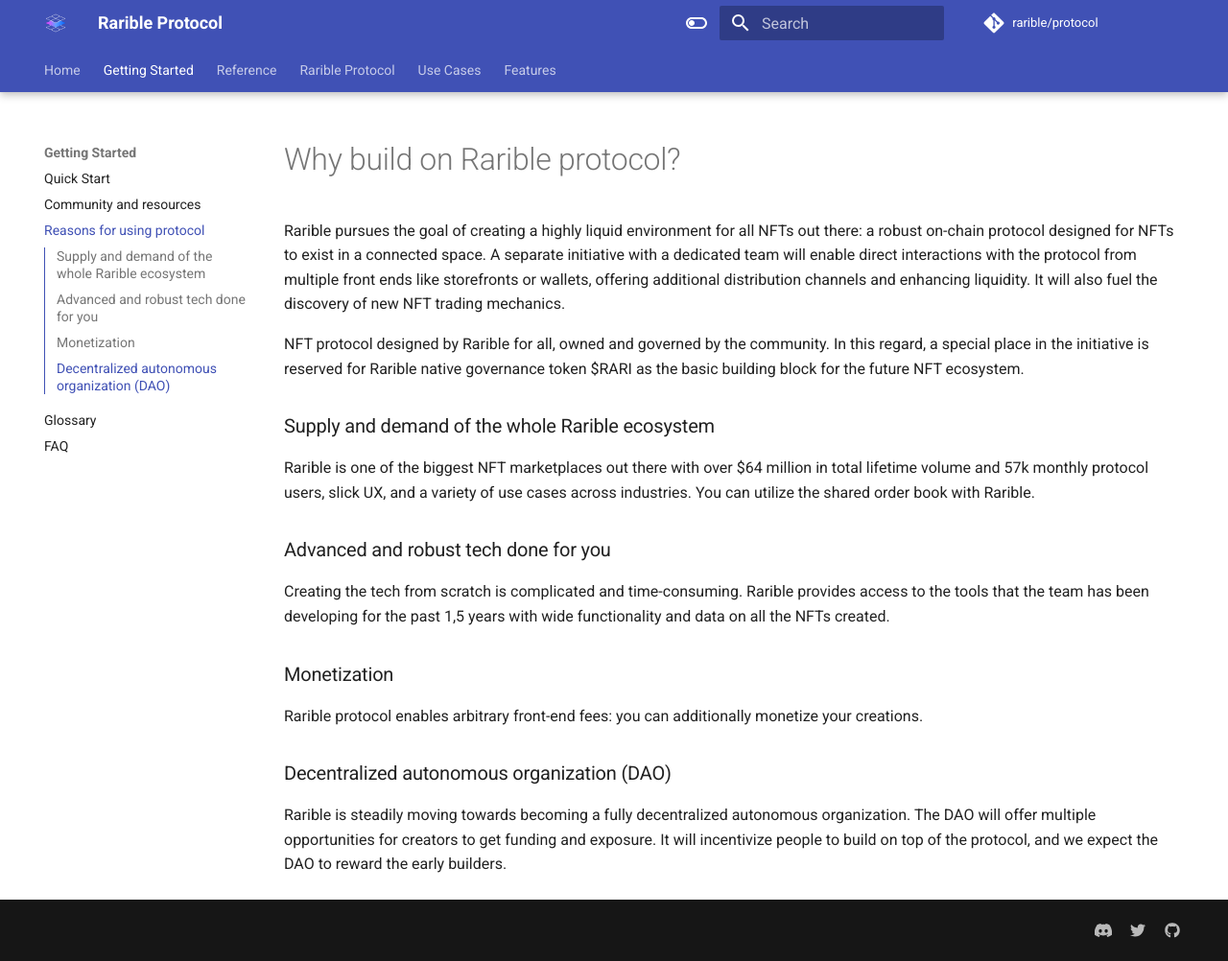
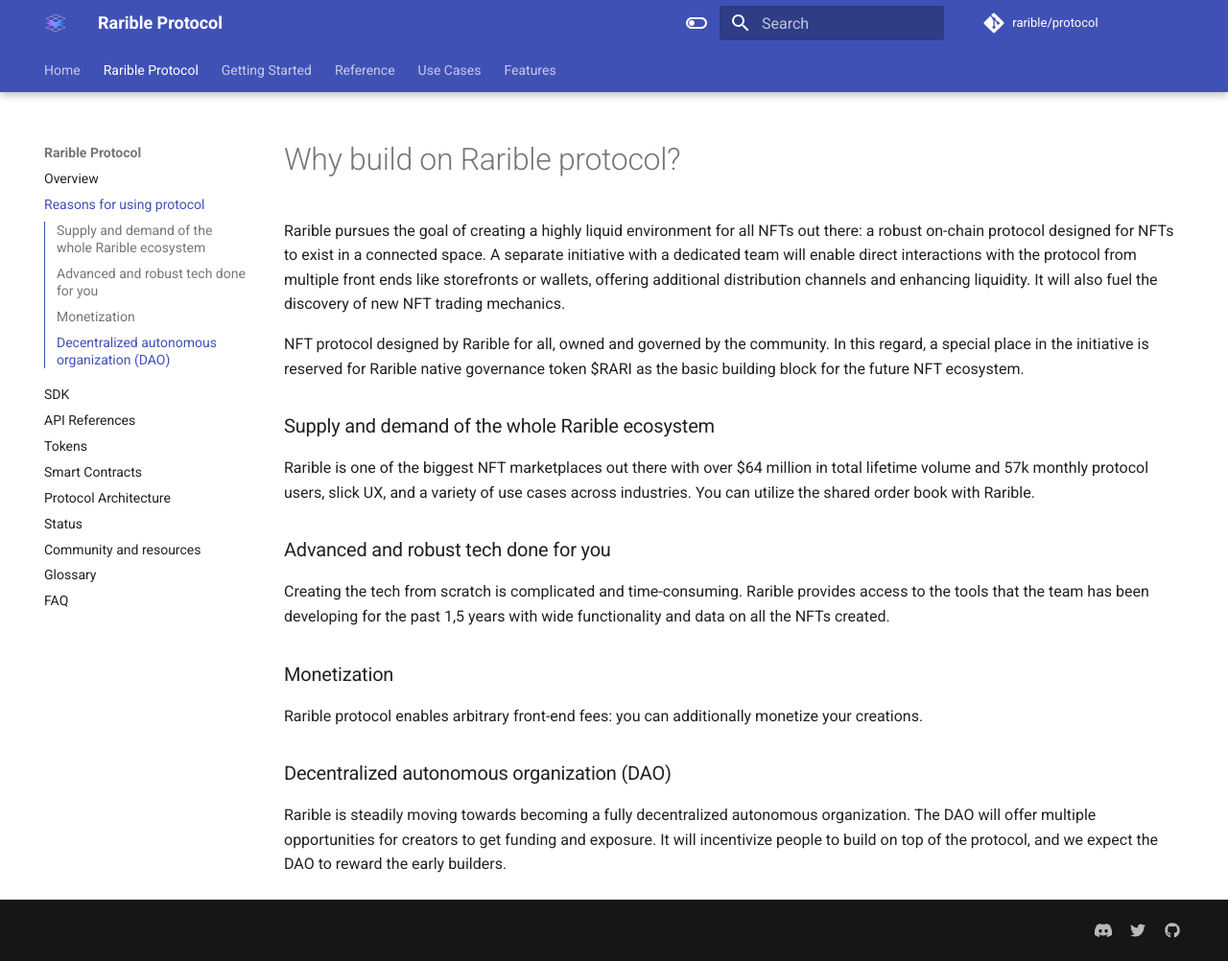
Before and after one commit to rarible/protocol, an MkDocs documentation site: the page built from docs/getting-started/reasons.md, in a window 1280 px wide and 1002 px high. Shown: the whole window at 96% size. Built offline with MkDocs 1.6.1 and Material for MkDocs 9.7.7, drawn with Linux system fonts in a browser that asks for light colours; comment, search, counter and statistics services are not loaded; some of the changed lines change nothing that is shown.

Commit message:
feat: restructuring navigation

```diff
--- a/mkdocs.yml
+++ b/mkdocs.yml
@@ -97,12 +97,58 @@
 # Page tree
 nav:
   - 'Home': 'index.md'
+  - 'Rarible Protocol':
+      - 'Overview': 'overview/union.md'
+      - 'Reasons for using protocol': 'getting-started/reasons.md'
+      - 'SDK': 'union-sdk.md'
+      - 'API References': 'api-reference.md'
+      - 'Tokens': '...'
+      - 'Smart Contracts': '...'
+      - 'Protocol Architecture': '...'
+      - 'Status': 'overview/protocol-status.md'
+      - 'Community and resources': 'getting-started/community.md'
+      - 'Glossary': 'getting-started/glossary.md'
+      - 'FAQ': 'faq.md'
+#      - 'SDK':
+#          - 'API Usage with SDK': 'union-sdk/api.md'
+#          - 'Transfer, Mint, Burn': 'union-sdk/nft.md'
+#      - 'Ethereum':
+#          - 'Ethereum Overview': 'ethereum/ethereum-overview.md'
+#          - 'Contract Addresses': 'ethereum/contract-addresses.md'
+#          - 'Smart Contracts':
+#              - 'Smart Contracts Overview': 'ethereum/smart-contracts/smart-contracts.md'
+#              - 'ExchangeV2':
+#                  - 'ExchangeV2 Overview': 'ethereum/smart-contracts/exchangev2-overview.md'
+#                  - 'ExchangeV2 Matching Orders': 'ethereum/smart-contracts/exchangev2-matching-orders.md'
+#                  - 'ExchangeV2 Sell and Bid': 'ethereum/smart-contracts/exchangev2-sell-bid.md'
+#                  - 'ExchangeV2 Update and Cancel': 'ethereum/smart-contracts/exchangev2-update-cancel.md'
+#              - 'Tokens': 'ethereum/smart-contracts/tokens.md'
+#              - 'Fees': 'ethereum/smart-contracts/fees.md'
+#              - 'Royalties': 'ethereum/smart-contracts/royalties.md'
+#          - 'API and Indexer':
+#              - 'API and Indexer Overview': 'ethereum/api/ethereum-api-indexer.md'
+#              - 'Search Items': 'ethereum/api/search-items.md'
+#              - 'Search Orders': 'ethereum/api/search-orders.md'
+#              - 'Create Lazy Minting': 'ethereum/api/create-lazy-minting.md'
+#              - 'Create Orders': 'ethereum/api/create-orders.md'
+#          - 'Ethereum SDK': 'ethereum/sdk/ethereum-sdk.md'
+#          - 'Metadata':
+#              - 'Ethereum Metadata': 'ethereum/metadata/ethereum-metadata.md'
+#              - 'Example of uploading and using Metadata with IPFS': 'ethereum/metadata/ipfs-example.md'
+#      - 'Tezos':
+#          - 'Tezos Overview': 'tezos/tezos-overview.md'
+#          - 'Tezos SDK': 'tezos/tezos-sdk.md'
+#          - 'Contract Addresses': 'tezos/tezos-contract-addresses.md'
+#      - 'Flow':
+#          - 'Flow Overview': 'flow/flow-overview.md'
+#          - 'Flow SDK': 'flow/flow-sdk.md'
+#          - 'Flow Smart Contracts': 'flow/flow-smart-contracts.md'
+#          - 'Flow API and Indexer': 'flow/flow-api-indexer.md'
   - 'Getting Started':
       - 'Quick Start': 'getting-started/quick-start.md'
-      - 'Community and resources': 'getting-started/community.md'
-      - 'Reasons for using protocol': 'getting-started/reasons.md'
-      - 'Glossary': 'getting-started/glossary.md'
-      - 'FAQ': 'faq.md'
+      - 'SDK Setup': 'overview/sdkSetup.md'
+      - 'Create Sell Order and Accept Bid': 'overview/sellOrder_acceptBid.md'
+      - 'Transferring NFTs': 'overview/unifiedTransfer.md'
   - 'Reference':
       - 'Common Functionality':
           - 'Mint': 'overview/mint.md'
@@ -112,47 +158,6 @@
           - 'Deploy collection': 'overview/deploy-collection.md'
           - 'Transfer': 'overview/transfer.md'
           - 'Burn': 'overview/burn.md'
-  - 'Rarible Protocol':
-      - 'Overview': 'overview/union.md'
-      - 'Status': 'overview/protocol-status.md'
-      - 'API':
-          - 'API References': 'api-reference.md'
-      - 'SDK':
-          - 'Overview': 'union-sdk.md'
-          - 'API Usage with SDK': 'union-sdk/api.md'
-          - 'Transfer, Mint, Burn': 'union-sdk/nft.md'
-      - 'Ethereum':
-          - 'Ethereum Overview': 'ethereum/ethereum-overview.md'
-          - 'Contract Addresses': 'ethereum/contract-addresses.md'
-          - 'Smart Contracts':
-              - 'Smart Contracts Overview': 'ethereum/smart-contracts/smart-contracts.md'
-              - 'ExchangeV2':
-                  - 'ExchangeV2 Overview': 'ethereum/smart-contracts/exchangev2-overview.md'
-                  - 'ExchangeV2 Matching Orders': 'ethereum/smart-contracts/exchangev2-matching-orders.md'
-                  - 'ExchangeV2 Sell and Bid': 'ethereum/smart-contracts/exchangev2-sell-bid.md'
-                  - 'ExchangeV2 Update and Cancel': 'ethereum/smart-contracts/exchangev2-update-cancel.md'
-              - 'Tokens': 'ethereum/smart-contracts/tokens.md'
-              - 'Fees': 'ethereum/smart-contracts/fees.md'
-              - 'Royalties': 'ethereum/smart-contracts/royalties.md'
-          - 'API and Indexer':
-              - 'API and Indexer Overview': 'ethereum/api/ethereum-api-indexer.md'
-              - 'Search Items': 'ethereum/api/search-items.md'
-              - 'Search Orders': 'ethereum/api/search-orders.md'
-              - 'Create Lazy Minting': 'ethereum/api/create-lazy-minting.md'
-              - 'Create Orders': 'ethereum/api/create-orders.md'
-          - 'Ethereum SDK': 'ethereum/sdk/ethereum-sdk.md'
-          - 'Metadata':
-              - 'Ethereum Metadata': 'ethereum/metadata/ethereum-metadata.md'
-              - 'Example of uploading and using Metadata with IPFS': 'ethereum/metadata/ipfs-example.md'
-      - 'Tezos':
-          - 'Tezos Overview': 'tezos/tezos-overview.md'
-          - 'Tezos SDK': 'tezos/tezos-sdk.md'
-          - 'Contract Addresses': 'tezos/tezos-contract-addresses.md'
-      - 'Flow':
-          - 'Flow Overview': 'flow/flow-overview.md'
-          - 'Flow SDK': 'flow/flow-sdk.md'
-          - 'Flow Smart Contracts': 'flow/flow-smart-contracts.md'
-          - 'Flow API and Indexer': 'flow/flow-api-indexer.md'
   - 'Use Cases':
       - 'Picnic': 'use-cases/picnic.md'
       - 'cocoNFT': 'use-cases/coconft.md'
```
